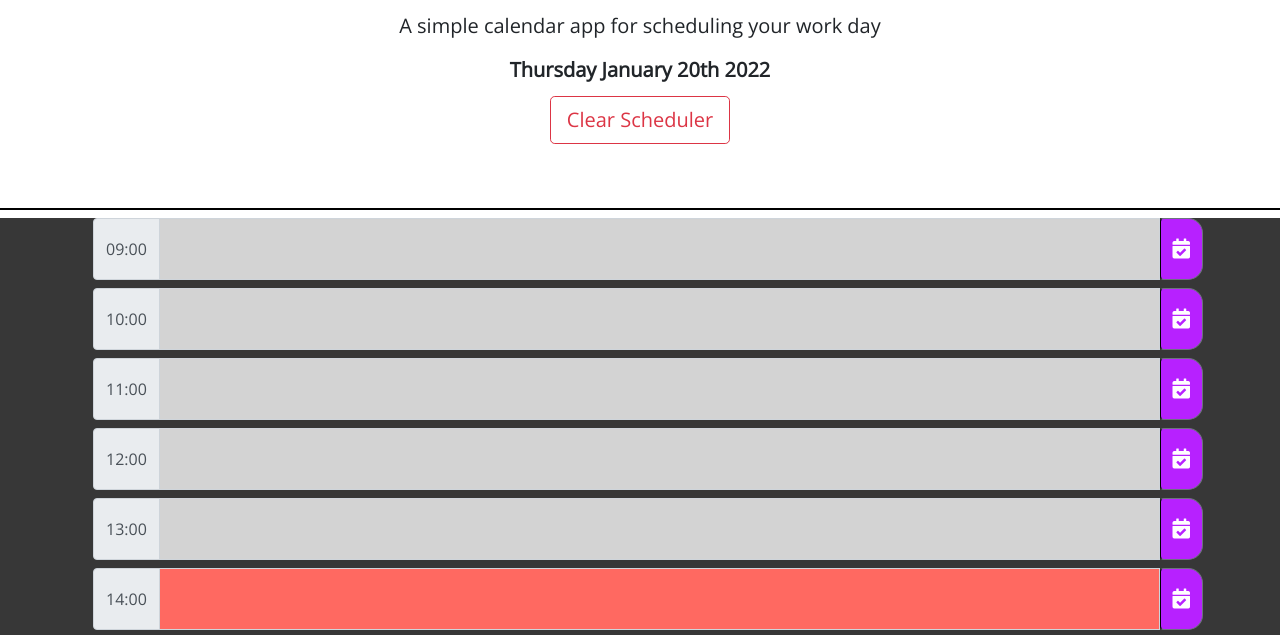
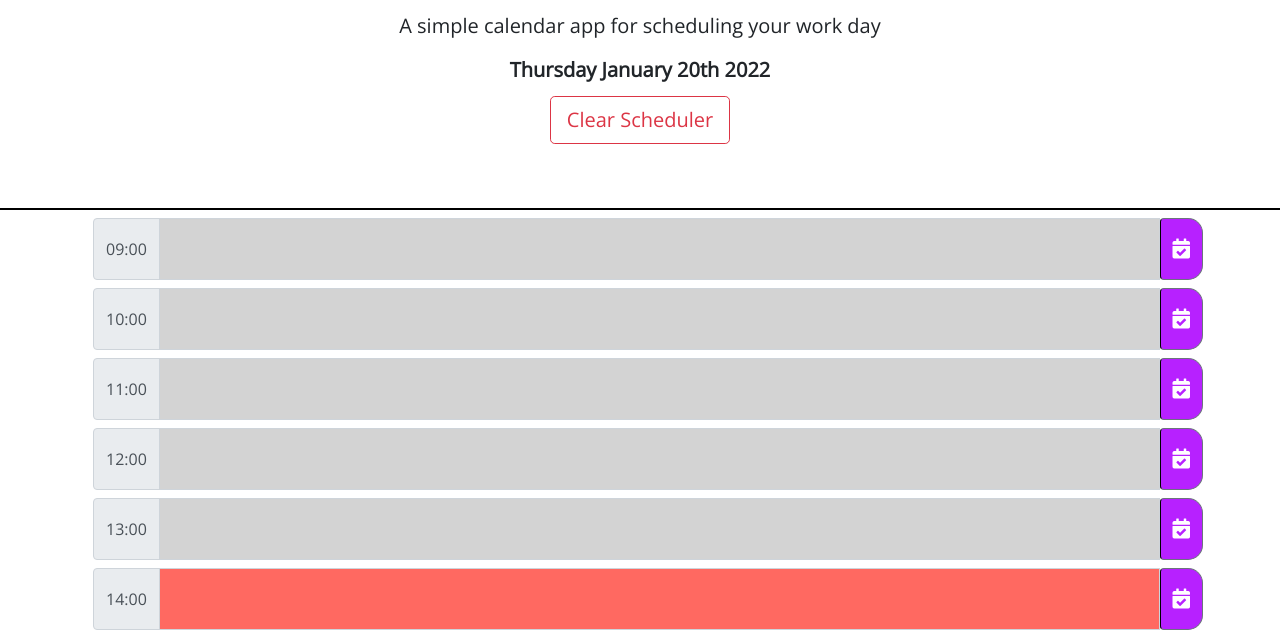
Before and after one commit to BavKudhail/work-day-scheduler, a plain HTML site: page index.html in a window 1280 px wide. Shown: the part 158-793 px from the top of the page. Drawn offline with nearby package versions, Linux system fonts and the light colour scheme.

Commit message:
removed div

```diff
--- a/assets/style.css
+++ b/assets/style.css
@@ -18,10 +18,6 @@ textarea {
   border-radius: 0;
   border-bottom: 2px solid black;
 }
-.large-container {
-  background-color: rgb(55, 55, 55);
-}
-
 .description {
   white-space: pre-wrap;
 }
--- a/index.html
+++ b/index.html
@@ -52,10 +52,6 @@
         Clear Scheduler
       </button>
     </header>
-
-    <div class="large-container">
-
-
 
     <div class="container m-auto">
       <!-- 9am bootstrap component -->
@@ -184,9 +180,6 @@
         </button>
       </div>
 
-
-      </div>
-
     <script src="./assets/script.js"></script>
   </body>
 </html>
```
